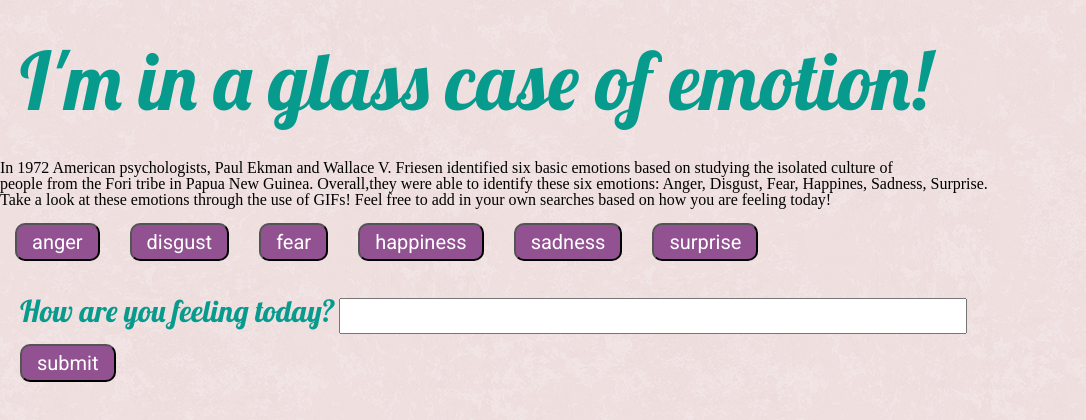
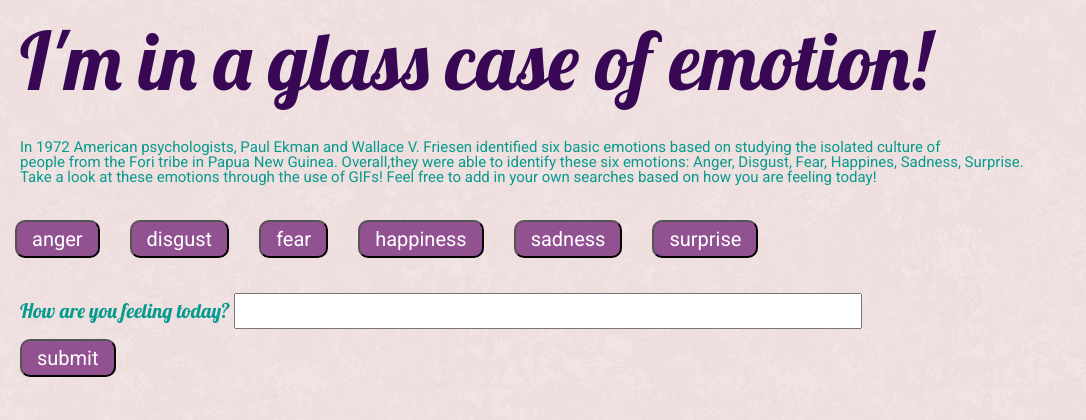
Before and after one commit to rachelhollister/GifTastic, a plain HTML site: page index.html in a window 1280 px wide. Shown: the whole page, without its empty margins (0-1086 px from the left). Drawn offline with nearby package versions, Linux system fonts and the light colour scheme.

Commit message:
Update style.css

```diff
--- a/assets/css/style.css
+++ b/assets/css/style.css
@@ -5,9 +5,16 @@ body {
 h1 {
     font-family: 'Lobster', cursive;
     font-size: 80px;
+    color: #390855;
+    padding: 20px 0px 0px 20px;
+    margin-bottom: 20px;
+}
+
+h2 {
+    font-family: 'Roboto', sans-serif;
+    font-size: 15px;
     color: #079b8e;
-    padding: 40px 0px 0px 20px;
-    margin-bottom: 40px;
+    padding: 20px 0px 20px 20px;
 }
 
 button {
@@ -18,12 +25,11 @@ button {
     font-size: 20px;
     margin: 15px;
     padding: 5px 15px 5px 15px;
-    cursor: pointer;
     }
 
 label {
         font-family: 'Lobster', cursive;
-        font-size: 30px;
+        font-size: 20px;
         color: #079b8e;
     }
 
@@ -49,14 +55,13 @@ form {
     font-size: 20px;
     float: left;
     padding: 5px 15px 5px 15px;
-    cursor: pointer;
 }
 
-#searches {
+#userSearches {
     padding: 20px 10px 20px 10px;
 }
 
-.search-item {
+.searchBox {
     float: right;
     padding: 10px;
 }
```
